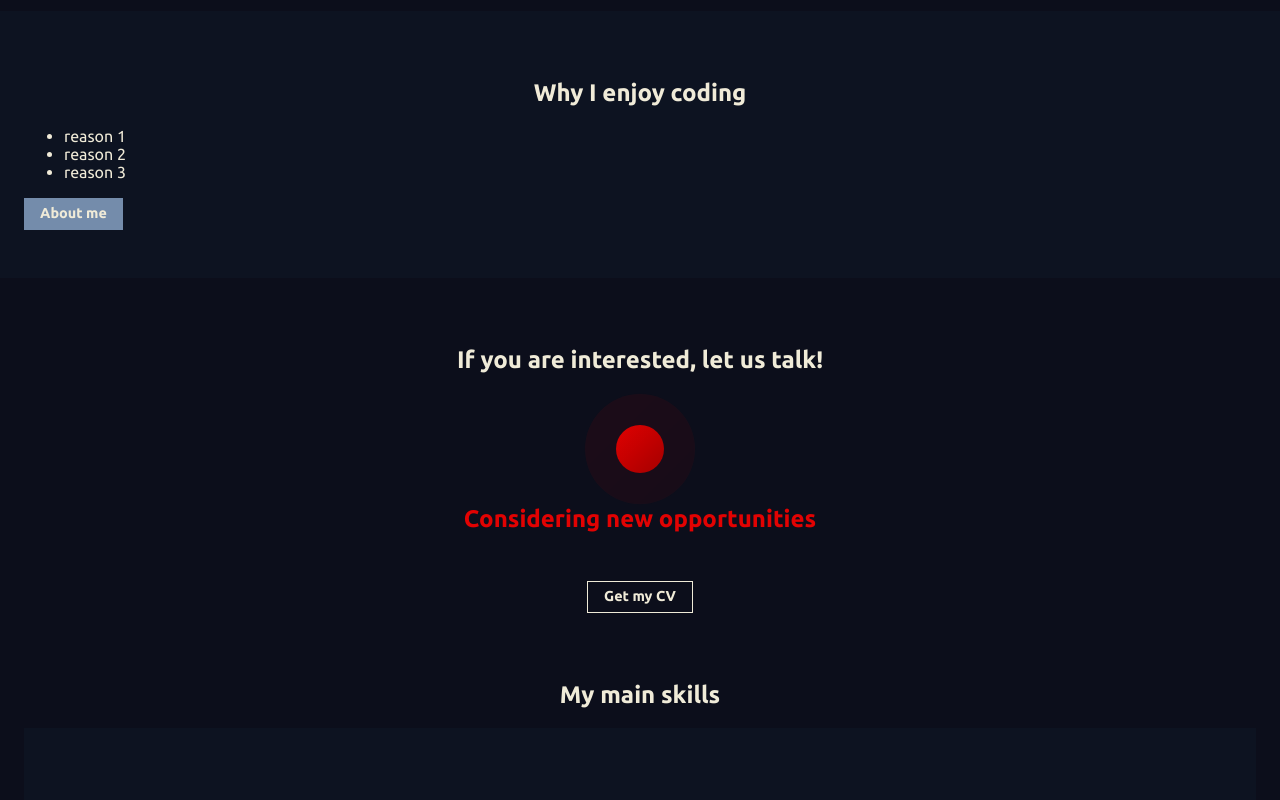
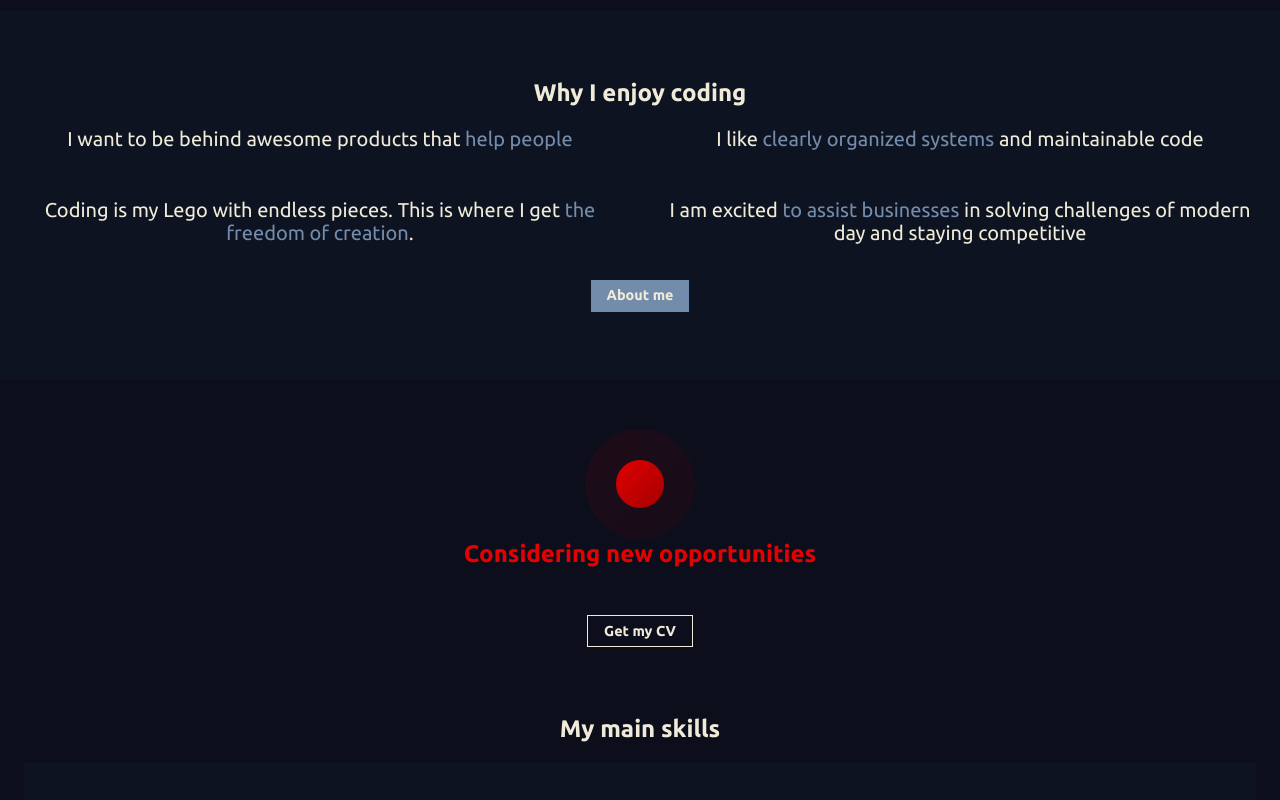
Before and after one commit to ikushlianski/ilya-online-nextjs, a Next.js app: page / in a window 1280 px wide. Shown: the part 920-1720 px from the top of the page. Built offline with nearby package versions, Linux system fonts and the light colour scheme.

Commit message:
Add motivation section

```diff
--- a/src/components/Navbar/Navbar.scss
+++ b/src/components/Navbar/Navbar.scss
@@ -11,7 +11,7 @@
   height: 100vh;
   margin: 0;
   padding: 0;
-  background-color: transparentize(black, 0.05);
+  background: linear-gradient(to bottom right, var(--primary-darker), rgba(0, 0, 0, 0.95));
 }
 
 .Navbar__OpenMenuButton, .Navbar__CloseMenuButton {
--- a/src/pages/front-page/HireMe.js
+++ b/src/pages/front-page/HireMe.js
@@ -9,7 +9,7 @@ export const HireMe = ({ lookingForJob }) => {
     <div className="HireMe">
       {lookingForJob ? (
         <>
-          <h2 className="HireMe__CTA">If you are interested, let us talk!</h2>
+          {/*<h2 className="HireMe__CTA">If you are interested, let us talk!</h2>*/}
           <div className="HireMe__Status">
             <div className="HireMe__LiveIndicator">
               <div className="HireMe__LiveIndicatorWaves" />
@@ -29,11 +29,11 @@ export const HireMe = ({ lookingForJob }) => {
             <p>But let us stay in touch!</p>
           </div>
           <a
-            className="HireMe__SocialLink"
+            className="HireMe__LinkedIn"
             href="https://www.linkedin.com/in/ilya-kushlianski"
           >
             <img
-              className="HireMe__LinkedIn"
+              className="HireMe__LinkedInImage"
               src="/linkedin.svg"
               alt="Linkedin"
             />
@@ -61,12 +61,29 @@ export const HireMe = ({ lookingForJob }) => {
       <div className="HireMe__Controls">
         <Button inverted>Explore all my skills</Button>
       </div>
-      {!lookingForJob && (
-        <div className="HireMe__SocialLinks">
-          <div className="HireMe__SocialLink">LinkedIn</div>
-          <div className="HireMe__SocialLink">Github</div>
-        </div>
-      )}
+
+      <div className="HireMe__SocialLinks">
+        <a
+          className="HireMe__SocialLink"
+          href="https://github.com/ikushlianski"
+        >
+          <img
+            className="HireMe__SocialLinkImage"
+            src="/github.svg"
+            alt="github"
+          />
+        </a>
+        <a
+          className="HireMe__SocialLink"
+          href="https://www.linkedin.com/in/ilya-kushlianski"
+        >
+          <img
+            className="HireMe__SocialLinkImage"
+            src="/linkedin.svg"
+            alt="linkedin"
+          />
+        </a>
+      </div>
     </div>
   );
 };
--- a/src/pages/front-page/HireMe.scss
+++ b/src/pages/front-page/HireMe.scss
@@ -52,17 +52,17 @@
   justify-content: space-around;
 }
 
-.HireMe__SocialLink {
+.HireMe__LinkedIn {
   display: flex;
   align-self: center;
 }
 
-.HireMe__LinkedIn {
+.HireMe__LinkedInImage {
   width: 2.5rem;
   background: var(--secondary);
   padding: $padding-margin-small;
   border-radius: 0.5rem;
-  margin: $padding-margin-normal;
+  margin-left: $padding-margin-normal;
 }
 
 .HireMe__LiveText {
@@ -88,7 +88,6 @@
   justify-content: center;
   align-items: center;
   min-height: 300px;
-  min-width: 300px;
 }
 
 .HireMe__MainSkills {
@@ -100,3 +99,19 @@
   width: 70%;
   height: 70%;
 }
+
+.HireMe__SocialLinks {
+  display: flex;
+  justify-content: center;
+  align-items: center;
+}
+
+.HireMe__SocialLinkImage {
+  width: $font-giant;
+}
+
+.HireMe__SocialLink {
+  display: flex;
+  align-self: center;
+  margin: 0 1rem;
+}
--- a/src/pages/front-page/Motivation.js
+++ b/src/pages/front-page/Motivation.js
@@ -11,11 +11,41 @@ export const Motivation = () => {
     <div className="Motivation">
       <h2 className="Motivation__Header">Why I enjoy coding</h2>
       <ul className="Motivation__List">
-        <li className="Motivation__ListItem">reason 1</li>
-        <li className="Motivation__ListItem">reason 2</li>
-        <li className="Motivation__ListItem">reason 3</li>
+        <li className="Motivation__ListGroup">
+          <ul>
+            <li className="Motivation__ListItem">
+              I want to be behind awesome products that{' '}
+              <span className="Motivation__Accent">help people</span>
+            </li>
+            <li className="Motivation__ListItem">
+              Coding is my Lego with endless pieces. This is where I get{' '}
+              <span className="Motivation__Accent">
+                the freedom of creation
+              </span>
+              .
+            </li>
+          </ul>
+        </li>
+        <li className="Motivation__ListGroup">
+          <ul>
+            <li className="Motivation__ListItem">
+              I like{' '}
+              <span className="Motivation__Accent">
+                clearly organized systems
+              </span>{' '}
+              and maintainable code
+            </li>
+            <li className="Motivation__ListItem">
+              I am excited{' '}
+              <span className="Motivation__Accent">to assist businesses</span>{' '}
+              in solving challenges of modern day and staying competitive
+            </li>
+          </ul>
+        </li>
       </ul>
-      <Button>About me</Button>
+      <div className="Motivation__Controls">
+        <Button>About me</Button>
+      </div>
     </div>
   );
 };
--- a/src/pages/front-page/Motivation.scss
+++ b/src/pages/front-page/Motivation.scss
@@ -1,3 +1,40 @@
+@import "../../styles/styles";
+
 .Motivation__Header {
   text-align: center;
 }
+
+.Motivation__Controls {
+  display: flex;
+  justify-content: center;
+  padding: 20px 0;
+}
+
+@mixin listgroup {
+  list-style-type: none;
+  padding: 0;
+  text-align: center;
+}
+
+.Motivation__List {
+  @include listgroup;
+  display: grid;
+  grid-gap: $padding-margin-giant;
+  grid-template-columns: repeat(auto-fit, minmax(250px, 1fr));
+}
+
+.Motivation__ListGroup {
+  & ul {
+    @include listgroup;
+    display: grid;
+    grid-row-gap: $padding-margin-giant;
+  }
+}
+
+.Motivation__ListItem {
+  font-size: 1.25rem;
+}
+
+.Motivation__Accent {
+  color: var(--secondaryLight);
+}
```
Also changed, not shown: public/github.svg (added).
